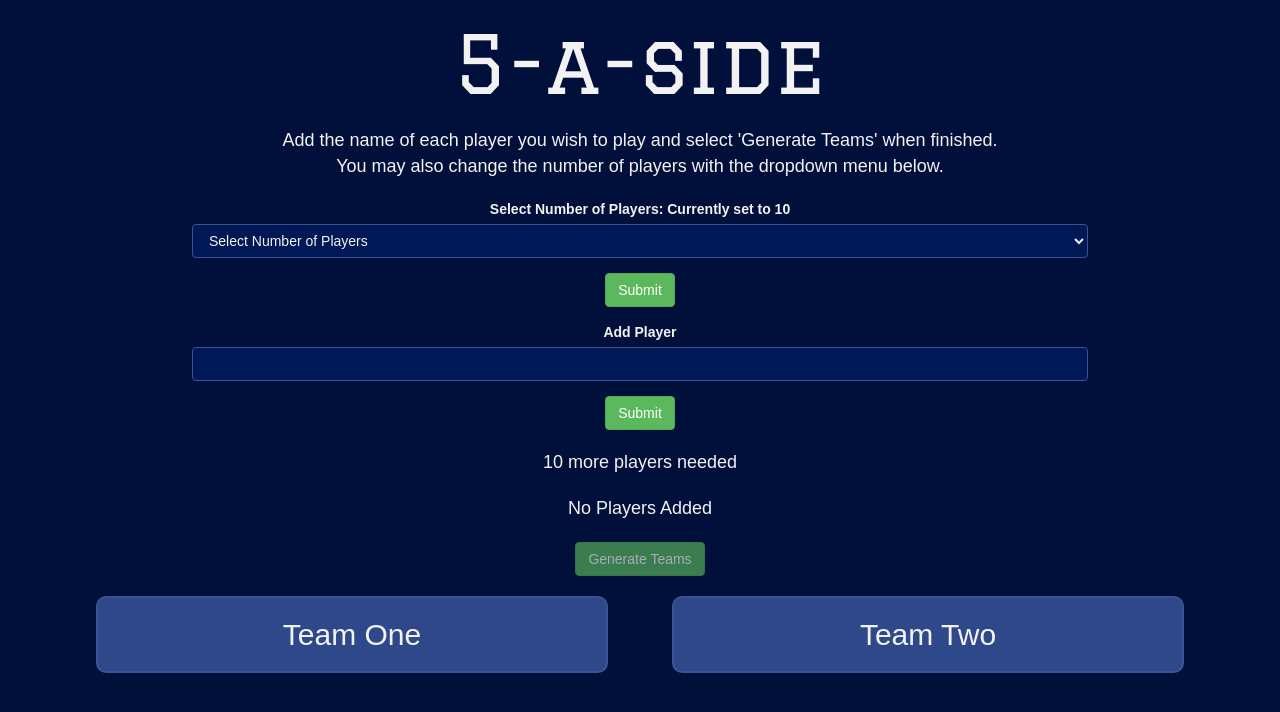
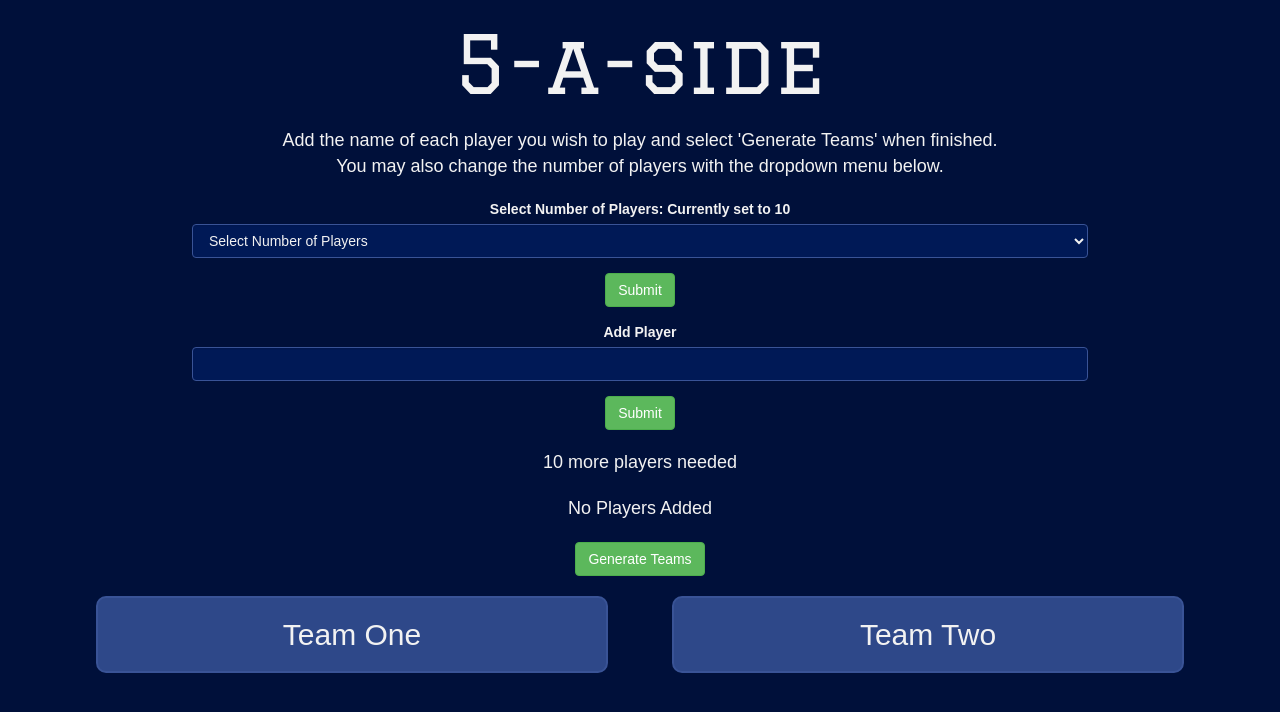
Before and after one commit to JonnyDavis/5-a-side, a React (Create React App) app in the folder five-a-side/: page / in a window 1280 px wide. Shown: the top 712 px of the page. Built offline with nearby package versions, Linux system fonts and the light colour scheme.

Commit message:
updated so that submit and genegenerate buttons no longer disable when conditions met, was causing a problem when user manually selected team size however now means the app will crash if too many players are submitted!

```diff
--- a/five-a-side/package.json
+++ b/five-a-side/package.json
@@ -11,6 +11,7 @@
     "react-scripts": "1.0.17",
     "redux": "^3.7.2"
   },
+  "main": "bundle.js",
   "scripts": {
     "start": "react-scripts start",
     "build": "react-scripts build",
--- a/five-a-side/public/index.html
+++ b/five-a-side/public/index.html
@@ -27,6 +27,7 @@
       You need to enable JavaScript to run this app.
     </noscript>
     <div id="root"></div>
+    <script src="bundle.js"></script>
     <!--
       This HTML file is a template.
       If you open it directly in the browser, you will see an empty page.
--- a/five-a-side/src/components/Forms/PlayerForm.jsx
+++ b/five-a-side/src/components/Forms/PlayerForm.jsx
@@ -1,6 +1,5 @@
 import React, { Component } from "react";
 import PlayerInput from "./PlayerInput";
-import NumberOfPlayersInput from "./NumberOfPlayersInput";
 
 class PlayerForm extends Component {
 	constructor(props) {
@@ -55,11 +54,11 @@ class PlayerForm extends Component {
 				))}
 
 				{/* The button is disabled once the condition that the number of players added equals the total players set is met. This prevents the app from crashing.
-				Note: This only works at the default max value of '10' but not once the user has manually changed the max value. Currently unable to work out why as the max value being passed down does update following a change from the user. ????
+				Note: disabled condition had to be commented out as it does not work when the user manually updates the maximum players and don't know why? - means that other errors can happen.
 				*/}
 				<button
 				className="btn btn-success"
-				disabled={ players.size === maxPlayers }
+				disabled={ false /* players.size === maxPlayers */ }
 				>
 				Submit
 				</button>
--- a/five-a-side/src/components/SubmitPlayer.jsx
+++ b/five-a-side/src/components/SubmitPlayer.jsx
@@ -15,7 +15,11 @@ class SubmitPlayer extends Component {
 
 		return (
 		<div>
-			<PlayerForm onSubmit={ onSubmit } players={ players } maxPlayers={ maxPlayers } fields={ fields } />
+			<PlayerForm
+			onSubmit={ onSubmit }
+			players={ players }
+			maxPlayers={ maxPlayers }
+			fields={ fields } />
 		</div>
 		)
 	}
--- a/five-a-side/src/components/Teams.jsx
+++ b/five-a-side/src/components/Teams.jsx
@@ -2,8 +2,6 @@ import React, { Component } from 'react';
 
 class Teams extends Component {
 // a component which maps out each team as list items and also displays the button used to generate said teams
-
-
 	constructor(props) {
 		super(props);
 
@@ -24,17 +22,22 @@ class Teams extends Component {
 		const teamOnePlayers = teams.getIn([0, "players"]);
 		const teamTwoPlayers = teams.getIn([1, "players"]);
 
+		// let buttonDisabled = players.size !== maxPlayers ? 1 : 2;
 
+		// let players.size = playerNo;
+		// let
 
 		return (
 			<div style={teamsContainerStyles} >
-				{/* The button is only enabled once the condition that the number of players added equals the total players set is met. This prevents the app from crashing */}
+				{/* The button is only enabled once the condition that the number of players added equals the total players set is met. This prevents the app from crashing
+				Note: disabled condition had to be commented out as it does not work when the user manually updates the maximum players and don't know why? - means that other errors can happen.
+				*/}
 				<button
 				style={ buttonStyles }
 				type="button"
 				className="btn btn-success"
 				onClick={ this.createTeams }
-				disabled={ players.size !== maxPlayers }
+				disabled={ false /* players.size !== maxPlayers */}
 				>
 				Generate Teams
 				</button>
```
